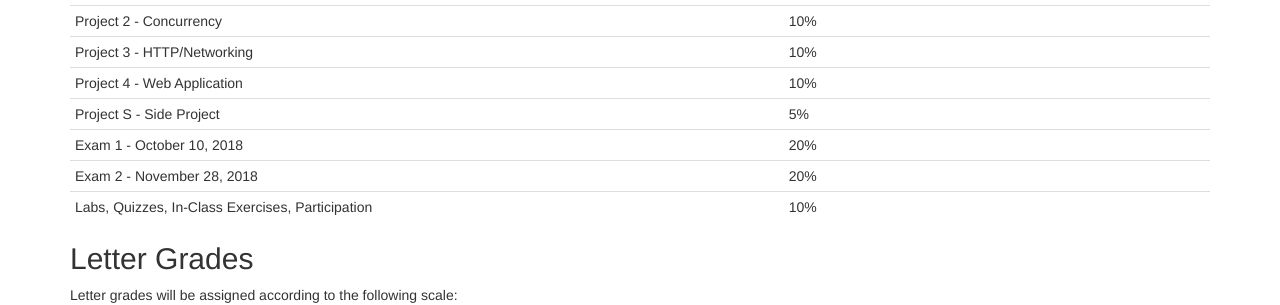
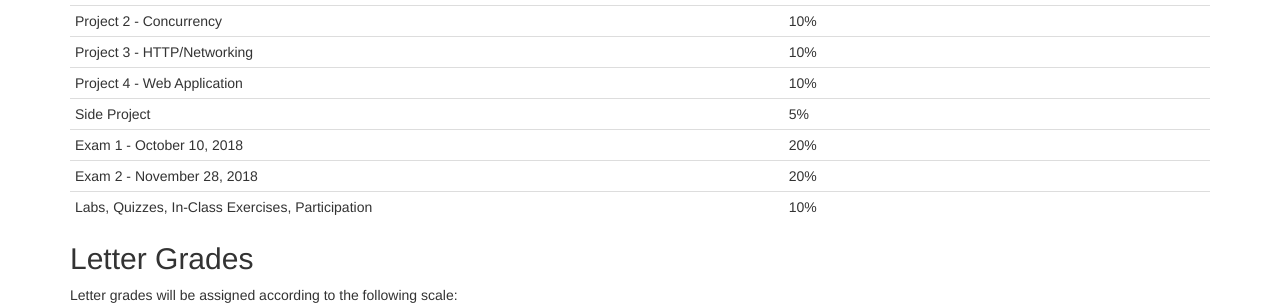
Before and after one commit to CS601-F18/cs601-f18.github.io, a Jekyll site: the page built from syllabus.html, in a window 1280 px wide and 900 px high, scrolled down 2013 px. Shown: the part 154-459 px from the top of the window. Built offline with Jekyll 4.4.1, drawn with Linux system fonts in a browser that asks for light colours.

Commit message:
update sp name

```diff
--- a/syllabus.html
+++ b/syllabus.html
@@ -144,7 +144,7 @@ title: Syllabus
       <td>10%</td>
     </tr>
     <tr>
-      <td>Project S - Side Project</td>
+      <td>Side Project</td>
       <td>5%</td>
     </tr>
     <tr>
```
